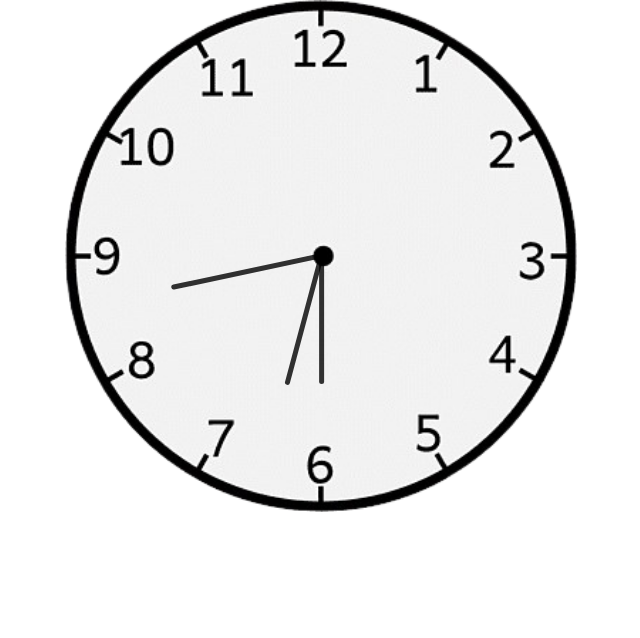
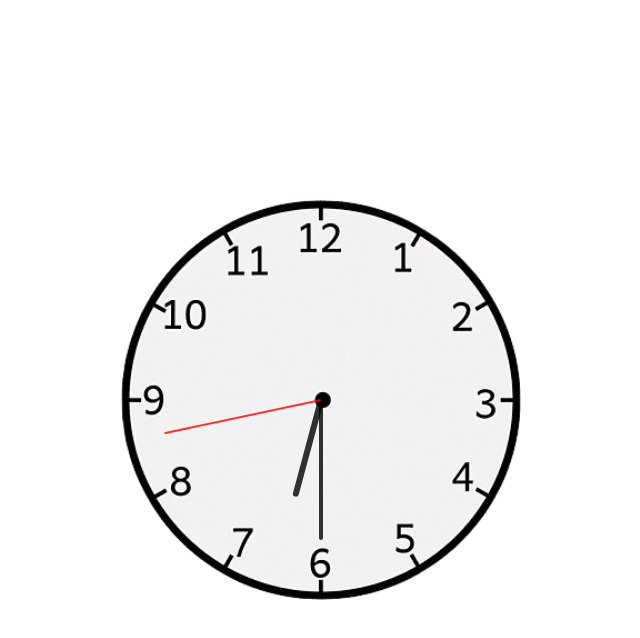
Before and after one commit to AreebaMemon/-Analog-Digital-Clock, a plain HTML site: page index.html in a window 1280 px wide. Shown: the whole page, without its empty margins (319-959 px from the left). Drawn offline with Linux system fonts and the light colour scheme.

Commit message:
Update style.css

```diff
--- a/style.css
+++ b/style.css
@@ -4,11 +4,19 @@
     box-sizing: border-box;
 }
 
+body {
+    display: flex;
+    justify-content: center;
+    align-items: center;
+    height: 100vh;
+}
+
 #clockContainer{
     position: relative;
-    margin: auto;
     width: 40vw;
     height: 40vw;
+    max-width: 400px;
+    max-height: 400px;
     background: url("images/withoutbg.png") no-repeat;
     background-size: 100%;
 }
@@ -21,25 +29,26 @@
 }
 
 #hour{
-    width: 1%;
-    height: 27%;
-    top: 22%;
-    left: 49.8%;
+    width: 1.5%;
+    height: 25%;
+    top: 25%;
+    left: 49.25%;
     opacity: 0.8;
 }
 
 #minute{
     width: 1%;
-    height: 25%;
-    top: 25%;
-    left: 49.7%;
+    height: 35%;
+    top: 15%;
+    left: 49.5%;
     opacity: 0.8;
 }
 
 #second{
-    width: 1%;
-    height: 30%;
-    top: 20%;
-    left: 49.7%;
+    width: 0.5%;
+    height: 40%;
+    top: 10%;
+    left: 49.75%;
     opacity: 0.8;
+    background-color: red;
 }
```
Lines whose indentation alone changed are shown as unchanged.
